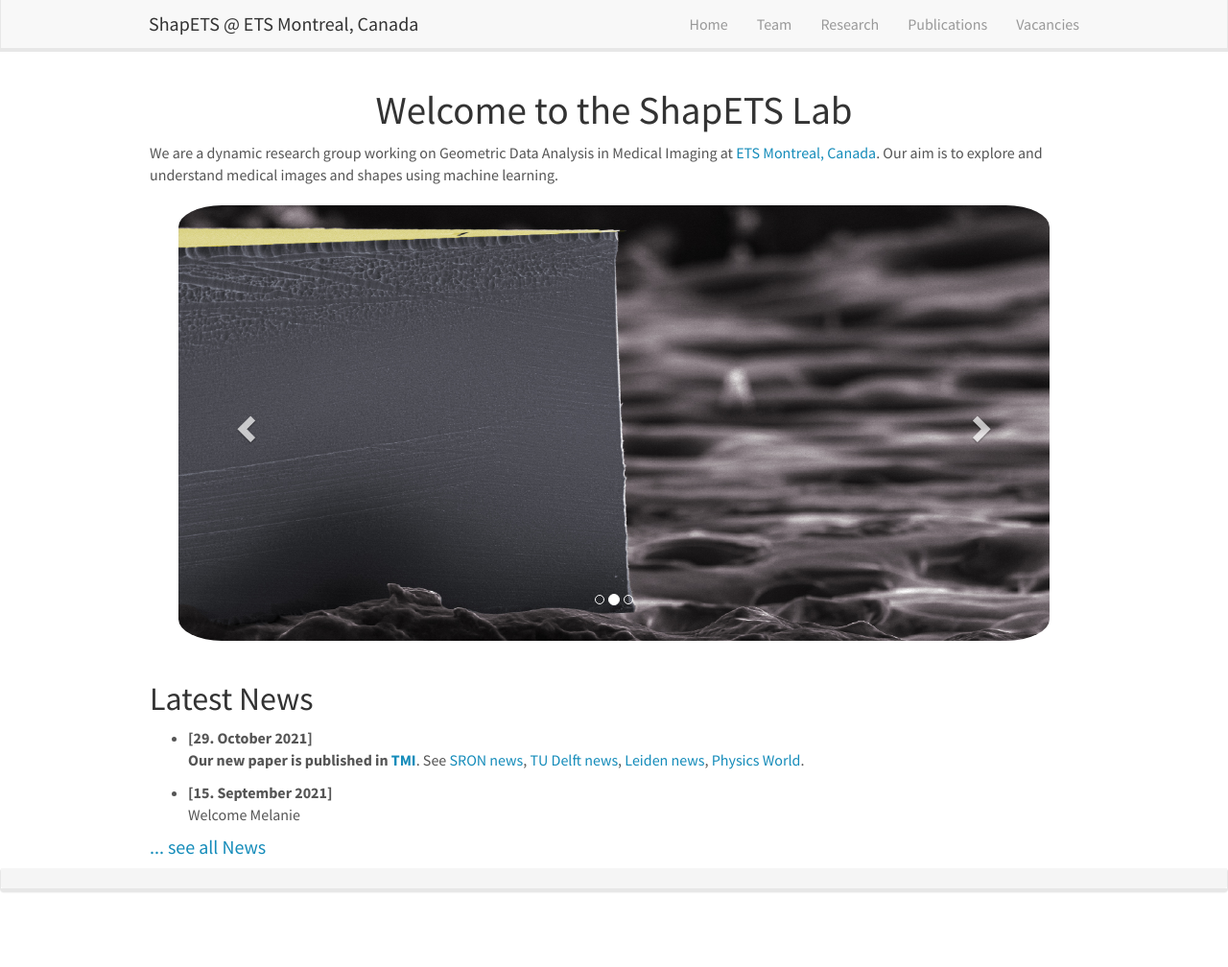
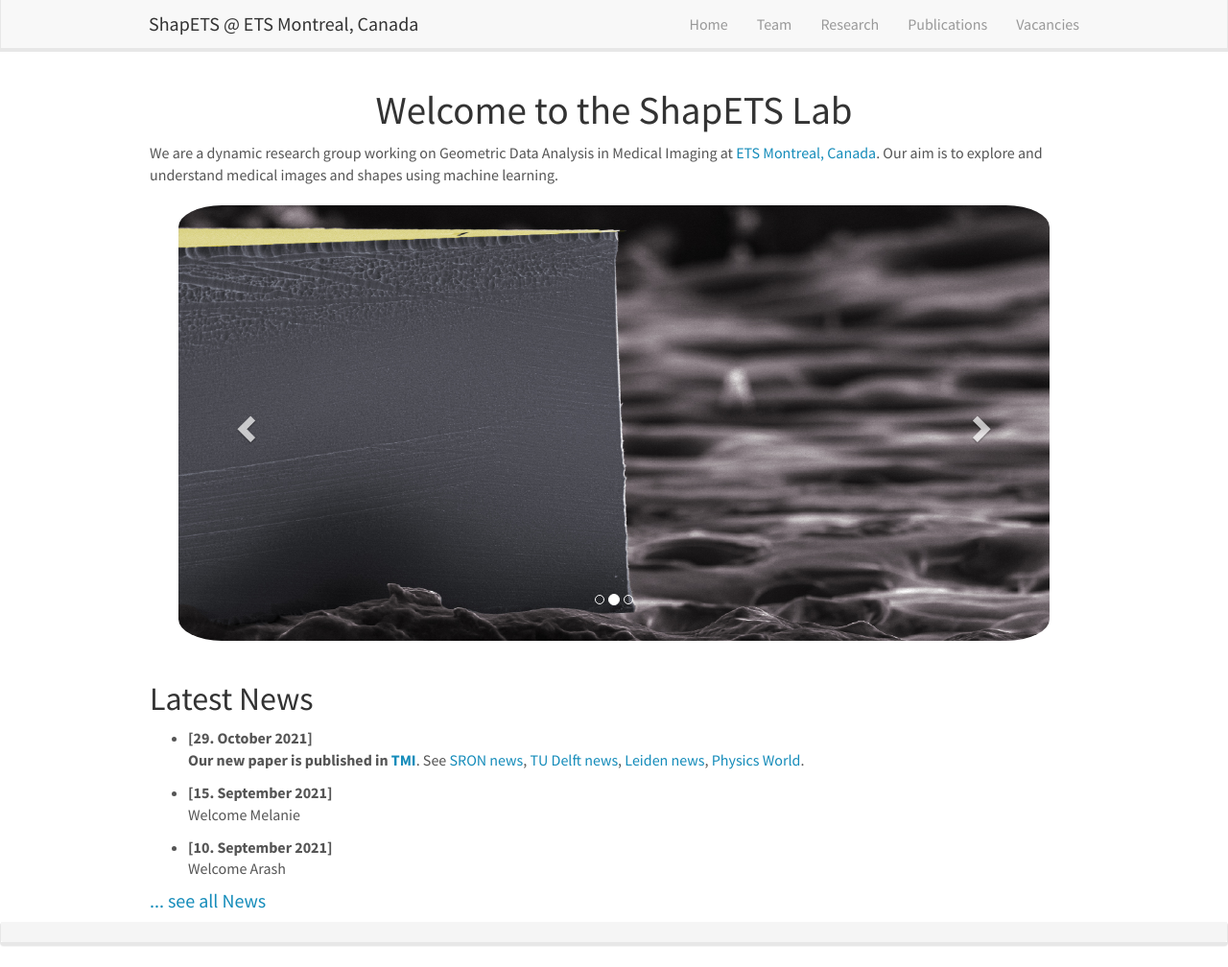
Before and after one commit to kharitz/shapets_website, a Jekyll site: the page built from _pages/home.md, in a window 1280 px wide and 1008 px high. Shown: the whole window at 96% size. Built offline with Jekyll 4.4.1, drawn with Linux system fonts in a browser that asks for light colours; nearby versions of some CDN libraries.

Commit message:
Update news.yml

```diff
--- a/_data/news.yml
+++ b/_data/news.yml
@@ -4,3 +4,6 @@
 
 - date: 15. September 2021
   headline: Welcome Melanie
+
+- date: 10. September 2021
+  headline: Welcome Arash
```
